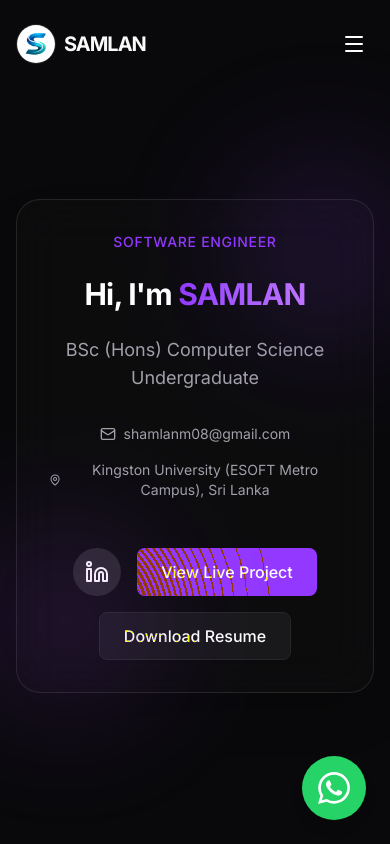
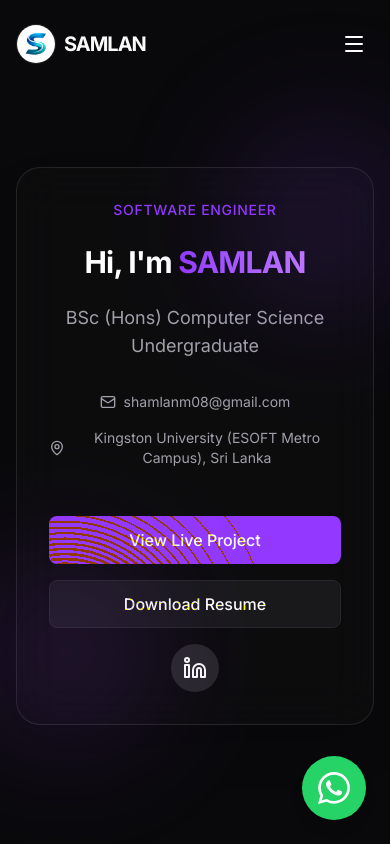
Before and after one commit to shamlan27/portfolio_Samlan, a Next.js app: page / in a window 390 px wide. Shown: the top 844 px of the page. Built offline with nearby package versions, Linux system fonts and the light colour scheme.

Commit message:
feat: Add Hero component and initial portfolio data structure.

```diff
--- a/src/components/Hero.tsx
+++ b/src/components/Hero.tsx
@@ -30,36 +30,37 @@ export const Hero = () => {
                     {PORTFOLIO_DATA.personal.role}
                 </p>
 
-                <div className="flex flex-wrap gap-4 text-sm text-muted-foreground pt-2 justify-center md:justify-start">
+                <div className="flex flex-col md:flex-row gap-4 text-sm text-muted-foreground pt-2 justify-center md:justify-start items-center md:items-start">
                     <div className="flex items-center gap-2">
                         <Mail className="w-4 h-4" />
                         <a href={`mailto:${PORTFOLIO_DATA.personal.email}`} className="hover:text-primary transition-colors">{PORTFOLIO_DATA.personal.email}</a>
                     </div>
-                    <div className="flex items-center gap-2">
-                        <MapPin className="w-4 h-4" />
+                    <div className="hidden md:block w-1.5 h-1.5 bg-primary/50 dashed-circle" />
+                    <div className="flex items-center gap-2 text-center">
+                        <MapPin className="w-4 h-4 shrink-0" />
                         <span>{PORTFOLIO_DATA.personal.location}</span>
                     </div>
                 </div>
 
-                <div className="flex flex-wrap gap-4 pt-6 justify-center md:justify-start">
+                <div className="flex flex-col sm:flex-row gap-4 pt-6 w-full justify-center md:justify-start items-center">
                     <Link
                         href={`https://${PORTFOLIO_DATA.personal.linkedin}`}
                         target="_blank"
-                        className="p-3 bg-secondary rounded-full hover:bg-primary/20 hover:text-primary transition-colors"
+                        className="p-3 bg-secondary rounded-full hover:bg-primary/20 hover:text-primary transition-colors order-3 sm:order-1"
                     >
                         <Linkedin className="w-6 h-6" />
                     </Link>
                     <Link
                         href={PORTFOLIO_DATA.personal.liveProject}
                         target="_blank"
-                        className="inline-flex items-center h-12 px-6 rounded-lg bg-primary text-white font-medium hover:bg-primary/90 transition-colors"
+                        className="inline-flex items-center h-12 px-6 rounded-lg bg-primary text-white font-medium hover:bg-primary/90 transition-colors w-full sm:w-auto justify-center order-1 sm:order-2"
                     >
                         View Live Project
                     </Link>
                     <a
                         href="/resume.pdf"
                         download="Samlan_Resume.pdf"
-                        className="inline-flex items-center h-12 px-6 rounded-lg border border-border bg-secondary/50 text-white font-medium hover:bg-secondary/80 transition-colors"
+                        className="inline-flex items-center h-12 px-6 rounded-lg border border-border bg-secondary/50 text-white font-medium hover:bg-secondary/80 transition-colors w-full sm:w-auto justify-center order-2 sm:order-3"
                     >
                         Download Resume
                     </a>
--- a/src/data/portfolio.ts
+++ b/src/data/portfolio.ts
@@ -101,7 +101,7 @@ export const PORTFOLIO_DATA = {
             title: "Advance Step - Smart NFC Card & E-commerce (Not Live)",
             link: "https://github.com/shamlan27/website",
             description: "Smart NFC Card solution with customizable features, admin panel for order management, and complete e-commerce functionality.",
-            techStack: ["React", "Next.js", "Node.js", "MongoDB", "Admin Panel"],
+            techStack: ["React", "Next.js", "Node.js", "PostgreSQL", "Admin Panel"],
             points: [
                 "Developed a complete e-commerce website for Smart NFC cards",
                 "Built an admin panel for managing orders and customizations",
```
